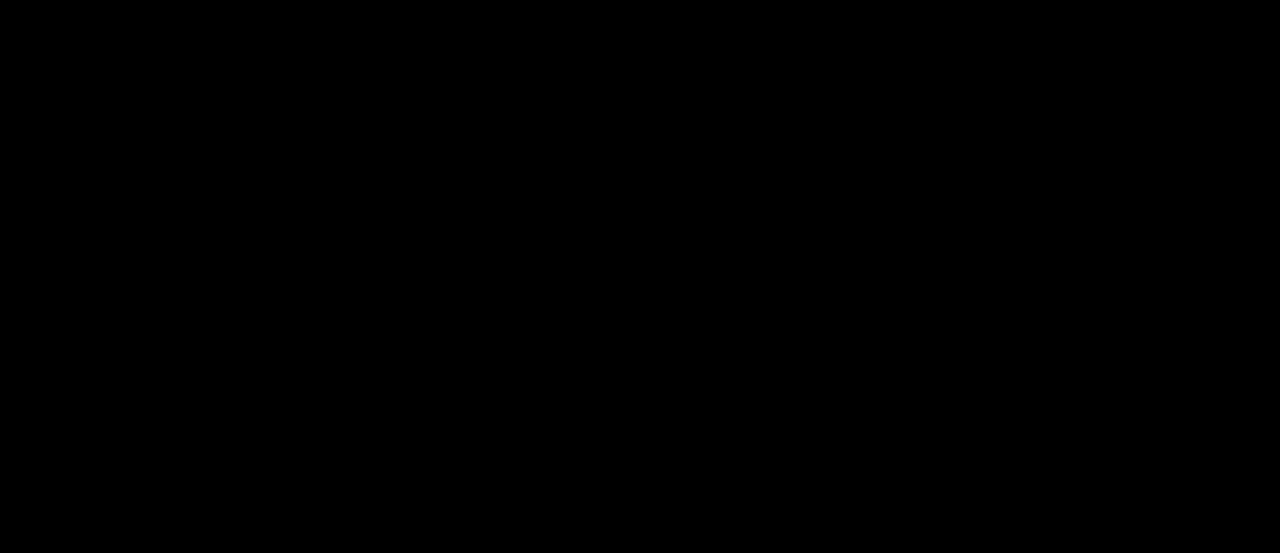
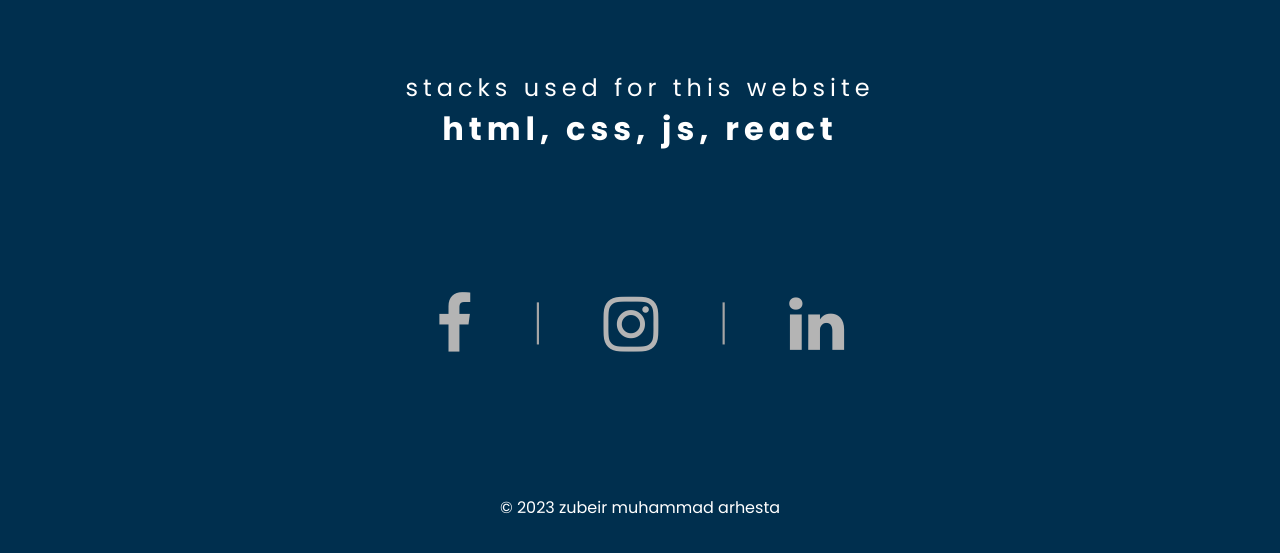
Before and after one commit to zubeirarhesta/zmarhesta, a Next.js app: page / in a window 1280 px wide. Shown: the part 1497-2050 px from the top of the page. Before the commit the page ends 1432 px from the top, so only its background shows below. Built offline with nearby package versions, Linux system fonts and the light colour scheme.

Commit message:
added footer section and its animation

```diff
--- /dev/null
+++ b/components/home-page/footer-section.js
@@ -0,0 +1,62 @@
+import styles from "@/components/home-page/footer-section.module.css";
+import Link from "next/link";
+import { forwardRef } from "react";
+
+const Footer = forwardRef(({ iconVisibility }, ref) => {
+  return (
+    <div ref={ref} className={styles.footer_container}>
+      <div className={styles.footer_title}>
+        <p>stacks used for this website</p>
+        <h3> html, css, js, react</h3>
+      </div>
+      <ul className={styles.footer_icons}>
+        <li
+          className={`${styles.hidden} ${
+            iconVisibility ? `${styles.show}` : ""
+          }`}
+        >
+          <Link href="https://www.facebook.com/zmarhesta">
+            <i className="fa fa-facebook"></i>
+          </Link>
+        </li>
+        <li
+          className={`${styles.hidden} ${
+            iconVisibility ? `${styles.show}` : ""
+          }`}
+        >
+          <p>|</p>
+        </li>
+        <li
+          className={`${styles.hidden} ${
+            iconVisibility ? `${styles.show}` : ""
+          }`}
+        >
+          <Link href="https://www.instagram.com/zmarhesta?igshid=MzNlNGNkZWQ4Mg==">
+            <i className="fa fa-instagram"></i>
+          </Link>
+        </li>
+        <li
+          className={`${styles.hidden} ${
+            iconVisibility ? `${styles.show}` : ""
+          }`}
+        >
+          <p>|</p>
+        </li>
+        <li
+          className={`${styles.hidden} ${
+            iconVisibility ? `${styles.show}` : ""
+          }`}
+        >
+          <Link href="https://www.linkedin.com/in/zubeir-muhammad-arhesta-41b5b210b/">
+            <i className="fa fa-linkedin"></i>
+          </Link>
+        </li>
+      </ul>
+      <div className={styles.footer_copyright}>
+        © 2023 Zubeir Muhammad Arhesta
+      </div>
+    </div>
+  );
+});
+
+export default Footer;
--- /dev/null
+++ b/components/home-page/footer-section.module.css
@@ -0,0 +1,123 @@
+.footer_container {
+  display: flex;
+  flex-direction: column;
+  justify-content: space-evenly;
+  align-items: center;
+  height: 80vh;
+  font-family: "Poppins", sans-serif;
+}
+
+.footer_title {
+  display: flex;
+  flex-direction: column;
+  justify-content: center;
+  align-items: center;
+  padding: 0 10px;
+  text-transform: lowercase;
+  letter-spacing: 5px;
+}
+
+.footer_title p {
+  font-size: 1.5rem;
+}
+
+.footer_title h3 {
+  font-size: 2rem;
+}
+
+.footer_icons {
+  display: flex;
+  flex-direction: row;
+  justify-content: center;
+  align-items: center;
+  padding: 0 10px;
+}
+
+.footer_icons li {
+  list-style: none;
+  transition: all 1s;
+}
+
+.footer_icons li:nth-child(2) {
+  transition-delay: 200ms;
+}
+.footer_icons li:nth-child(3) {
+  transition-delay: 500ms;
+}
+.footer_icons li:nth-child(4) {
+  transition-delay: 800ms;
+}
+.footer_icons li:nth-child(5) {
+  transition-delay: 1100ms;
+}
+
+.footer_icons p {
+  font-size: 3rem;
+  font-weight: 50;
+  color: rgb(165, 165, 165);
+  margin: 0 30px;
+}
+
+.footer_icons i {
+  font-size: 4rem;
+  font-weight: 100;
+  color: rgb(180, 180, 180);
+  margin: 0 30px;
+  transition: all 1s;
+}
+
+.footer_icons i:hover {
+  color: white;
+  text-shadow: 0.5px 0.5px 5px white;
+}
+
+.hidden {
+  transform: translateX(100%);
+  opacity: 0;
+}
+
+.show {
+  transform: translateX(0);
+  opacity: 1;
+}
+
+.footer_copyright {
+  margin-bottom: -80px;
+  text-transform: lowercase;
+}
+
+@media (max-width: 400px) {
+  .footer_title {
+    letter-spacing: 3px;
+    padding: 0 5px;
+    text-align: center;
+  }
+
+  .footer_title p {
+    font-size: 1rem;
+  }
+
+  .footer_title h3 {
+    font-size: 1.2rem;
+  }
+
+  .footer_icons p {
+    font-size: 2rem;
+    margin: 0 20px;
+  }
+
+  .footer_icons i {
+    font-size: 2.5rem;
+    margin: 0 20px;
+  }
+
+  .hidden {
+    transform: translateX(-200%);
+    opacity: 0;
+  }
+
+  .show {
+    transform: translateX(0);
+    opacity: 1;
+  }
+}
--- a/pages/_document.js
+++ b/pages/_document.js
@@ -18,6 +18,10 @@ export default function Document() {
           rel="stylesheet"
           href="https://fonts.googleapis.com/icon?family=Material+Icons"
         ></link>
+        <link
+          rel="stylesheet"
+          href="https://cdnjs.cloudflare.com/ajax/libs/font-awesome/4.7.0/css/font-awesome.min.css"
+        ></link>
       </Head>
       <body>
         <Main />
--- a/pages/index.js
+++ b/pages/index.js
@@ -1,11 +1,16 @@
+import Footer from "@/components/home-page/footer-section";
 import Hero from "@/components/home-page/hero-section";
 import Photo from "@/components/home-page/photo-section";
 import Modal from "@/components/ui/modal";
-import { useState } from "react";
+import { useEffect, useRef, useState } from "react";
 
 export default function HomePage() {
   const [isModalOpen, setIsModalOpen] = useState(false);
   const [currentId, setCurrentId] = useState(null);
+
+  const footerRef = useRef(null);
+  const [isFooterIntersecting, setIsFooterIntersecting] = useState(false);
+  const [isIconVisible, setIsIconVisible] = useState(false);
 
   const openModal = (id) => {
     setIsModalOpen(true);
@@ -14,11 +19,50 @@ export default function HomePage() {
   const closeModal = () => {
     setIsModalOpen(false);
   };
+
+  useEffect(() => {
+    const footerObs = new IntersectionObserver(
+      ([entry]) => {
+        setIsFooterIntersecting(entry.isIntersecting);
+      },
+      {
+        threshold: 0.5,
+      }
+    );
+
+    footerObs.observe(footerRef.current);
+
+    return () => footerObs.unobserve(footerRef.current);
+  }, [isFooterIntersecting]);
+
+  useEffect(() => {
+    if (isFooterIntersecting) {
+      document.body.classList.add("colored_body");
+    } else {
+      document.body.classList.remove("colored_body");
+    }
+  }, [isFooterIntersecting]);
+
+  useEffect(() => {
+    const hiddenElements = footerRef.current.querySelectorAll("li");
+
+    hiddenElements.forEach((e) => {
+      if (isFooterIntersecting) {
+        /* e.classList.add("show"); */
+        setIsIconVisible(true);
+      } else {
+        // e.classList.remove("show");
+        setIsIconVisible(false);
+      }
+    });
+  }, [isFooterIntersecting]);
+
   return (
     <>
       <Hero />
       <Photo onPhotoClick={openModal} />
       <Modal id={currentId} onClose={closeModal} isOpen={isModalOpen} />
+      <Footer ref={footerRef} iconVisibility={isIconVisible} />
     </>
   );
 }
--- a/styles/globals.css
+++ b/styles/globals.css
@@ -12,4 +12,10 @@ body {
 
 body {
   background-color: black;
+  transition: all 2s;
 }
+
+.colored_body {
+  background: rgb(0, 47, 78);
+  color: white;
+}
```
